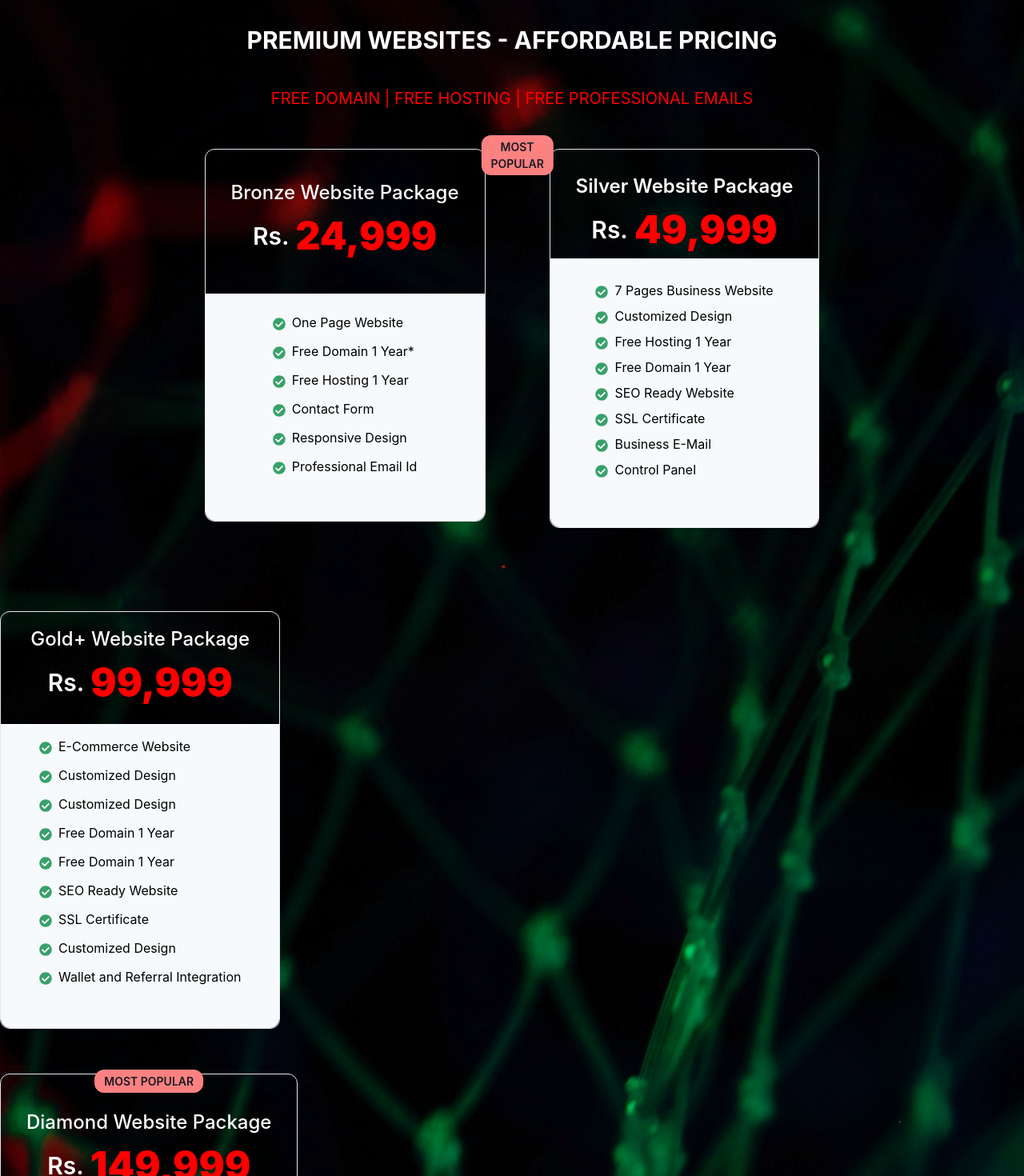
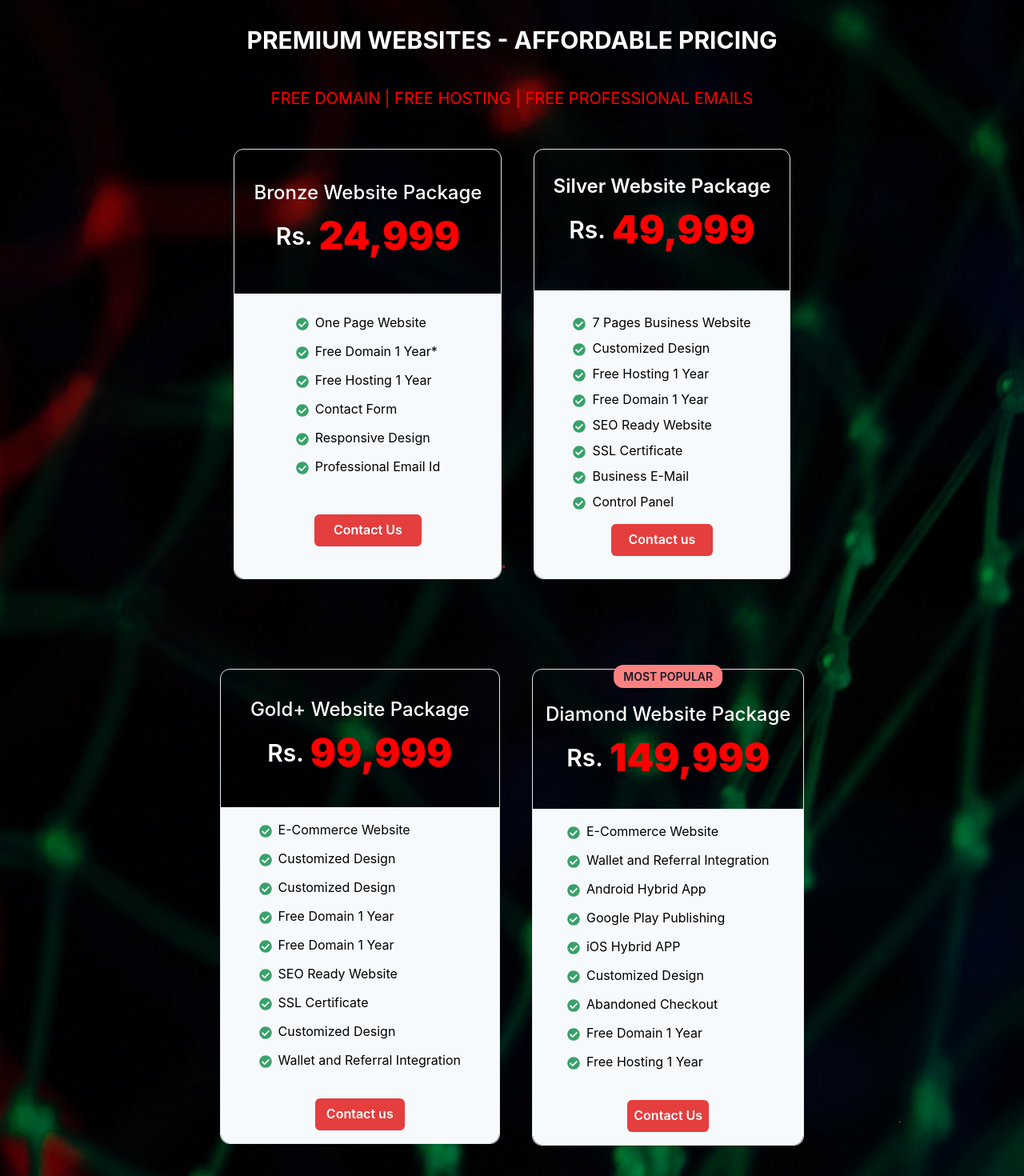
Before and after one commit to WebsiteBuildersGoa/WebsiteBuildersGoa, a React (Create React App) app: page /pricing in a window 1280 px wide. Shown: the part 100-1570 px from the top of the page at 80% size. Built offline with nearby package versions, Linux system fonts and the light colour scheme.

Commit message:
Update pricing.js

```diff
--- a/src/pricing.js
+++ b/src/pricing.js
@@ -33,7 +33,7 @@ function PriceWrapper({ children }) {
 export default function ThreeTierPricing() {
   return (
     <>
-      <Box py={8}>
+      <Box margin='auto' py={8}>
         <VStack spacing={10} textAlign="center">
           <Heading as="h1"
             color="white"
@@ -54,14 +54,14 @@ export default function ThreeTierPricing() {
         </VStack>
         <Stack
           color="white"
-          direction={{ base: "column", md: "row" }}
+          direction={['column', 'row']}
           textAlign="center"
           justify="center"
-          spacing={{ base: 4, lg: 10 }}
+          spacing={{ base: 2, lg: 5 }}
           py={12}
         >
           <PriceWrapper>
-            <Box py={9} px={8}>
+            <Box py={9} px={6}>
               <Text fontWeight="500" fontSize="2xl">
                 Bronze Website Package
 
@@ -105,16 +105,16 @@ export default function ThreeTierPricing() {
                   Professional Email Id
                 </ListItem>
               </List>
-              <Box w="0%" pt={6}>
-                {/* <Button w="full" colorScheme="red" variant="outline">
-                  Start trial
-                </Button> */}
+              <Box w="40%" pt={10} pb={4}>
+                <Button w="full" colorScheme="red" variant="solid">
+                  Contact Us
+                </Button>
               </Box>
             </VStack>
           </PriceWrapper>
 
           <Box position="relative">
-              <Box position="absolute" top="-17px" left="50%" style={{ transform: "translate(-50%)" }}>
+            {/* <Box position="absolute" top="-17px" left="50%" style={{ transform: "translate(-50%)" }}>
               <Text
                 textTransform="uppercase"
                 bg={useColorModeValue("red.300", "red.700")}
@@ -127,10 +127,10 @@ export default function ThreeTierPricing() {
               >
                 Most Popular
               </Text>
-              </Box>
+            </Box> */}
           </Box>
           <PriceWrapper>
-            <Box pt="7" px={8}>
+            <Box pt="7" pb={10}>
               <Text mx="auto" fontWeight="600" fontSize="2xl">
                 Silver Website Package
               </Text>
@@ -184,25 +184,26 @@ export default function ThreeTierPricing() {
                   Control Panel
                 </ListItem>
               </List>
-              <Box w="80%" pt={6}>
-                {/* <Button w="full" colorScheme="red" variant="outline">
-                  Start trial
-                </Button> */}
+              <Box w="40%" pt={2}>
+                <Button w="full" colorScheme="red" variant="solid">
+                  Contact us
+                </Button>
               </Box>
             </VStack>
           </PriceWrapper>
 
         </Stack>
-        <VStack
+        <Stack
           color="white"
-          direction={{ base: "column", md: "row" }}
+          direction={['column', 'row']}
           textAlign="center"
           justify="center"
           spacing={{ base: 4, lg: 10 }}
-          py={10}
+          py={12}
         >
+
           <PriceWrapper>
-            <Box py={4} px={8}>
+            <Box py={8} px={6}>
               <Text fontWeight="500" fontSize="2xl">
                 Gold+ Website Package
 
@@ -260,12 +261,13 @@ export default function ThreeTierPricing() {
 
               </List>
               <Box w="80%" pt={7}>
-                {/* <Button w="full" colorScheme="red" variant="outline">
-                  Start trial
-                </Button> */}
+                <Button w="40%" colorScheme="red" variant="solid">
+                  Contact us
+                </Button>
               </Box>
             </VStack>
           </PriceWrapper>
+
 
           <PriceWrapper>
             <Box mt="10px" position="relative">
@@ -283,7 +285,7 @@ export default function ThreeTierPricing() {
                   Most Popular
                 </Text>
               </Box>
-              <Box py={8} px={8}>
+              <Box py={7} px={4}>
                 <Text fontWeight="500" fontSize="2xl">
                   Diamond Website Package
 
@@ -339,17 +341,17 @@ export default function ThreeTierPricing() {
                     Free Hosting 1 Year
                   </ListItem>
                 </List>
-                <Box w="80%" pt={7}>
-                  {/* <Button w="full" colorScheme="red">
-                    Start trial
-                  </Button> */}
+                <Box w="30%" pt={7}>
+                  <Button w="full" colorScheme="red">
+                    Contact Us
+                  </Button>
                 </Box>
               </VStack>
             </Box>
           </PriceWrapper>
+        </Stack>
 
 
-        </VStack>
         <Center><Index></Index></Center>
       </Box>
     </>
```
Lines whose indentation alone changed are shown as unchanged.
